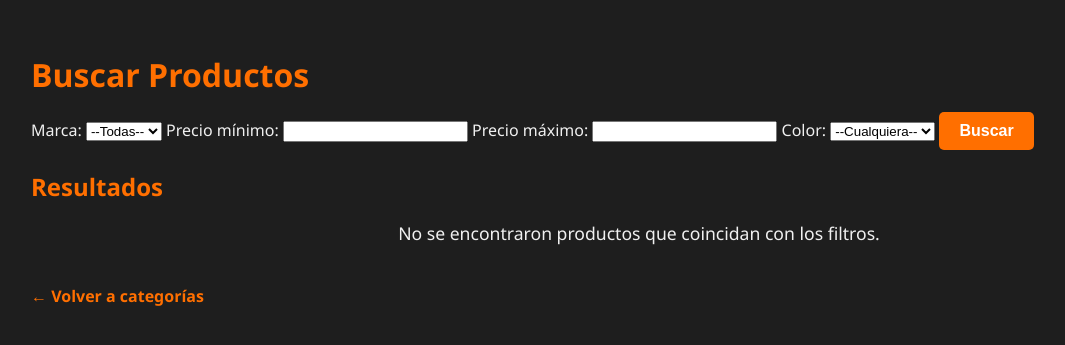
After one commit to pablo713713/Swim_shop, a Flask app: page /buscar in a window 1280 px wide. The commit adds this page. Shown: the top 345 px of the page, without its empty margins (1-1066 px from the left). Run offline with Flask 3, Linux system fonts and the light colour scheme; data that the repository does not hold is empty; some libraries are stand-ins or nearby versions.

Commit message:
Select items by filters

```diff
--- a/app.py
+++ b/app.py
@@ -192,6 +192,53 @@ def eliminar_producto(id):
     return redirect(url_for('listar_productos_para_eliminar'))
 
 
+@app.route('/buscar', methods=['GET'])
+def buscar_productos():
+    # Recibir filtros desde la URL
+    marca = request.args.get('marca', '').strip()
+    precio_min = request.args.get('precio_min')
+    precio_max = request.args.get('precio_max')
+    color = request.args.get('color', '').strip()
+
+    # Construir la consulta de MongoDB
+    filtro = {}
+
+    # Marca: se busca en el nombre del producto como palabra
+    if marca:
+        filtro["nombre"] = {"$regex": rf"\b{marca}\b", "$options": "i"}
+
+    # Precio mínimo y máximo
+    if precio_min or precio_max:
+        filtro["precio"] = {}
+        if precio_min:
+            filtro["precio"]["$gte"] = float(precio_min)
+        if precio_max:
+            filtro["precio"]["$lte"] = float(precio_max)
+
+    # Color dentro del array de colores
+    if color:
+        filtro["colores"] = color
+
+    productos_filtrados = list(mongo.db.productos.find(filtro))
+
+    # Obtener todas las marcas y colores para los select
+    todos_productos = mongo.db.productos.find()
+    marcas = set()
+    colores = set()
+    for p in todos_productos:
+        palabras = p['nombre'].split()
+        if len(palabras) >= 2:
+            marcas.add(palabras[1])
+        colores.update(p.get('colores', []))
+
+    return render_template(
+        'search_products.html',
+        marcas=sorted(marcas),
+        colores=sorted(colores),
+        resultados=productos_filtrados
+    )
+
+
 
 if __name__ == '__main__':
     app.run(debug=True)
--- /dev/null
+++ b/templates/search_products.html
@@ -0,0 +1,97 @@
+<!DOCTYPE html>
+<html lang="es">
+<head>
+    <meta charset="UTF-8">
+    <title>Buscar Productos</title>
+    <link rel="stylesheet" href="{{ url_for('static', filename='styles.css') }}">
+</head>
+<body>
+    <h1>Buscar Productos</h1>
+
+    <form action="/buscar" method="GET">
+        <!-- Filtro por Marca -->
+        <label for="marca">Marca:</label>
+        <select name="marca" id="marca">
+            <option value="">--Todas--</option>
+            {% for marca in marcas %}
+                <option value="{{ marca }}">{{ marca }}</option>
+            {% endfor %}
+        </select>
+
+        <!-- Filtro por Precio -->
+        <label for="precio_min">Precio mínimo:</label>
+        <input type="number" name="precio_min" id="precio_min" step="0.01">
+
+        <label for="precio_max">Precio máximo:</label>
+        <input type="number" name="precio_max" id="precio_max" step="0.01">
+
+        <!-- Filtro por Color -->
+        <label for="color">Color:</label>
+        <select name="color" id="color">
+            <option value="">--Cualquiera--</option>
+            {% for color in colores %}
+                <option value="{{ color }}">{{ color }}</option>
+            {% endfor %}
+        </select>
+
+        <button type="submit">Buscar</button>
+    </form>
+
+    <h2>Resultados</h2>
+
+    {% if resultados %}
+        <div class="producto-grid">
+        {% for producto in resultados %}
+            <div class="producto-card">
+                <img id="img-{{ loop.index }}" src="{{ producto.imagenes[producto.colores[0]] }}" alt="{{ producto.nombre }}">
+
+
+                <h3>{{ producto.nombre }}</h3>
+                <p>{{ producto.descripcion }}</p>
+                <p class="precio">${{ producto.precio }}</p>
+
+                {% if producto.colores %}
+                    <label for="color-{{ loop.index }}">Color:</label>
+                    <select name="color" id="color-{{ loop.index }}" onchange='cambiarImagen({{ loop.index }}, {{ producto.imagenes | tojson | safe }})'>
+
+
+                        {% for color in producto.colores %}
+                            <option value="{{ color }}">{{ color }}</option>
+                        {% endfor %}
+                    </select>
+                {% endif %}
+
+                <form action="/agregar_al_carrito" method="POST">
+                    <input type="hidden" name="nombre" value="{{ producto.nombre }}">
+                    <input type="hidden" name="precio" value="{{ producto.precio }}">
+
+                    <label for="cantidad">Cantidad:</label>
+                    <input type="number" name="cantidad" value="1" min="1" required>
+
+                    <button type="submit">Agregar al carrito</button>
+                </form>
+            </div>
+        {% endfor %}
+    </div>
+
+
+
+
+    {% else %}
+        <p style="text-align: center;">No se encontraron productos que coincidan con los filtros.</p>
+    {% endif %}
+
+    <br>
+    <a href="/">← Volver a categorías</a>
+    <script>
+        function cambiarImagen(index, imagenes) {
+            const select = document.getElementById("color-" + index);
+            const nuevoColor = select.value;
+            const img = document.getElementById("img-" + index);
+            if (imagenes[nuevoColor]) {
+                img.src = imagenes[nuevoColor];
+            }
+        }
+    </script>
+</body>
+</html>
```
Also changed, not shown: templates/home.html (+9 -1 lines), static/img/paletas_amarillas.jpg (added), static/img/paletas_rojas.jpeg (added), static/styles.css (line endings or trailing spaces).
